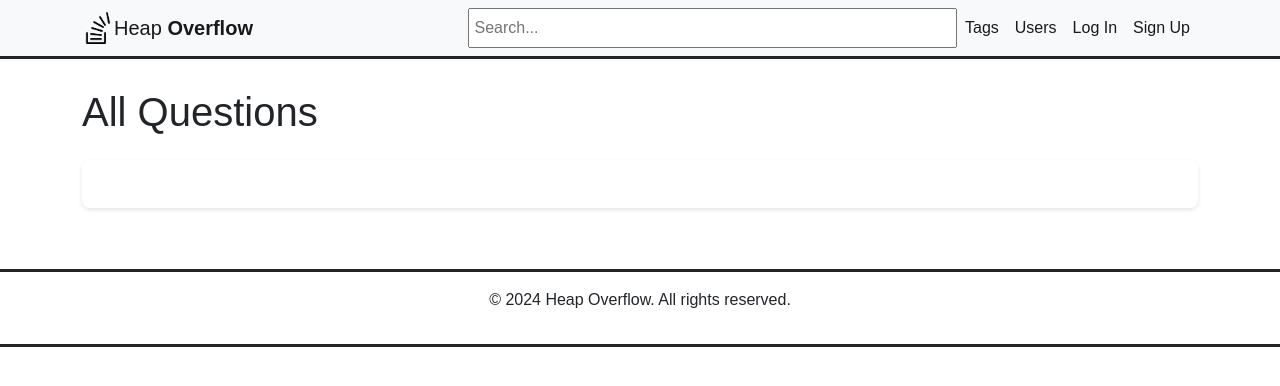
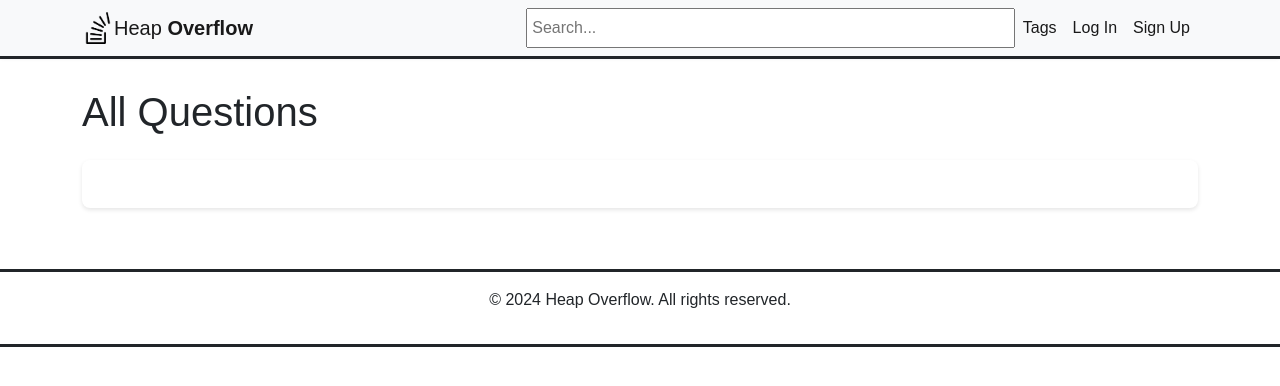
Before and after one commit to blakebrandon-hub/Heap-Overflow, a Django app: page / in a window 1280 px wide. Shown: the top 386 px of the page. Run offline with Django 5.2, Linux system fonts and the light colour scheme; data that the repository does not hold is empty; some libraries are stand-ins or nearby versions.

Commit message:
Update base.html
removed users link from navbar

```diff
--- a/heap/templates/heap/base.html
+++ b/heap/templates/heap/base.html
@@ -22,7 +22,8 @@
                         <input type="text" placeholder=" Search..." style="height: 40px;" size="50">
 
                         <li class="nav-item"><a class="nav-link active" aria-current="page" href="{% url 'tag_list' %}">Tags</a></li>
-                        <li class="nav-item"><a class="nav-link active" aria-current="page" href="#">Users</a></li>
+
+                        <!--<li class="nav-item"><a class="nav-link active" aria-current="page" href="#">Users</a></li>-->
 
                         {% if user.is_authenticated %}
                             <form method="post" action="{% url 'custom_logout' %}" style="margin-top: 1.2%;">
```
